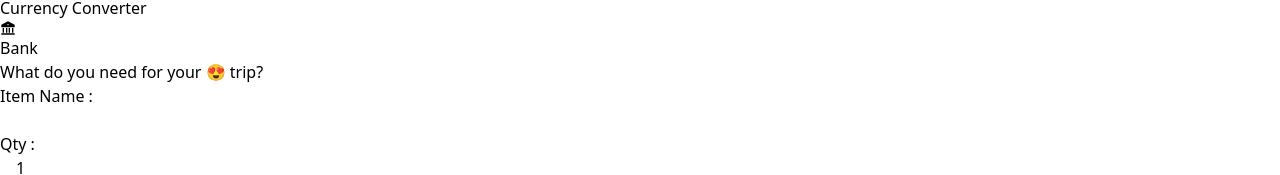
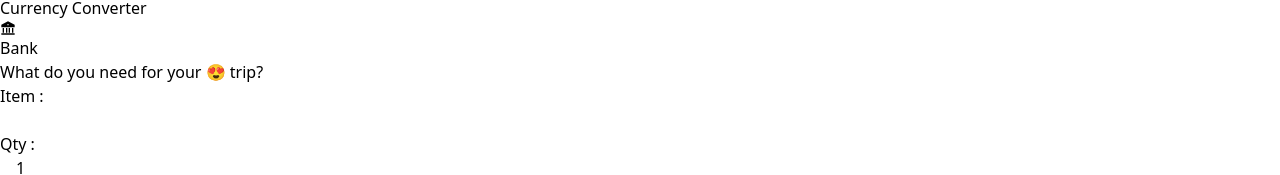
Before and after one commit to ratulkuri/ostad-practice, a React (Vite) app: page /travel-list in a window 1280 px wide. Shown: the part 1726-1901 px from the top of the page. Built offline with nearby package versions, Linux system fonts and the light colour scheme; some icons are missing.

Commit message:
Change input label of travel list pack item

```diff
--- a/src/pages/TravelList/Partials/AddItemForm.jsx
+++ b/src/pages/TravelList/Partials/AddItemForm.jsx
@@ -43,7 +43,7 @@ const AddItemForm = ({addItem}) => {
                 <div className="flex flex-wrap gap-5 items-center w-full">
 
                     <span className="flex flex-grow flex-col sm:flex-row sm:items-center text-gray-500 gap-2">
-                        <label className="whitespace-nowrap">Item Name :</label>
+                        <label className="whitespace-nowrap">Item :</label>
                         <div className="inline-flex flex-grow justify-center gap-2 ">
                             <input onChange={handleNameChange} className="bg-white border rounded px-3 py-1 w-full text-enter" type="text" value={name} />
                         </div>
```
